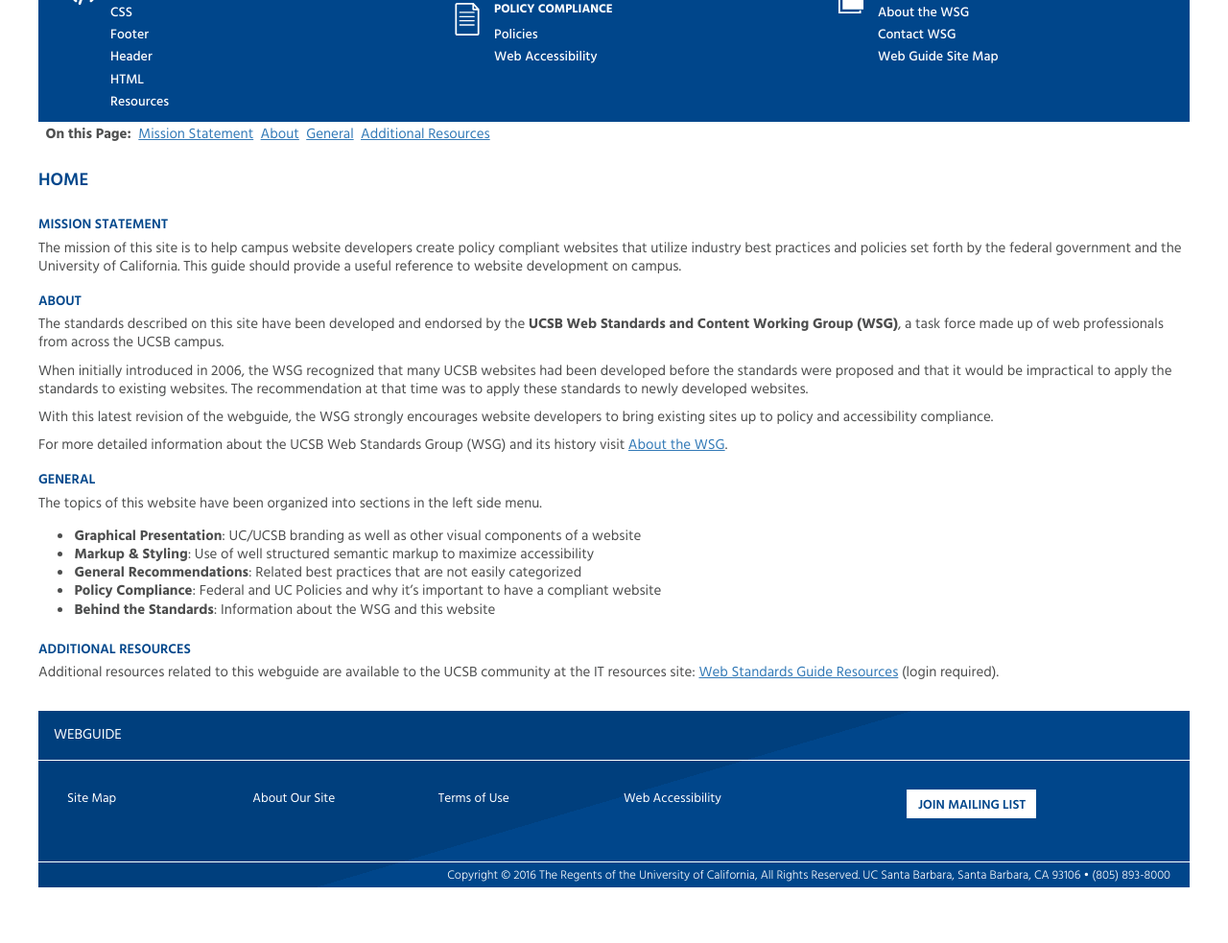
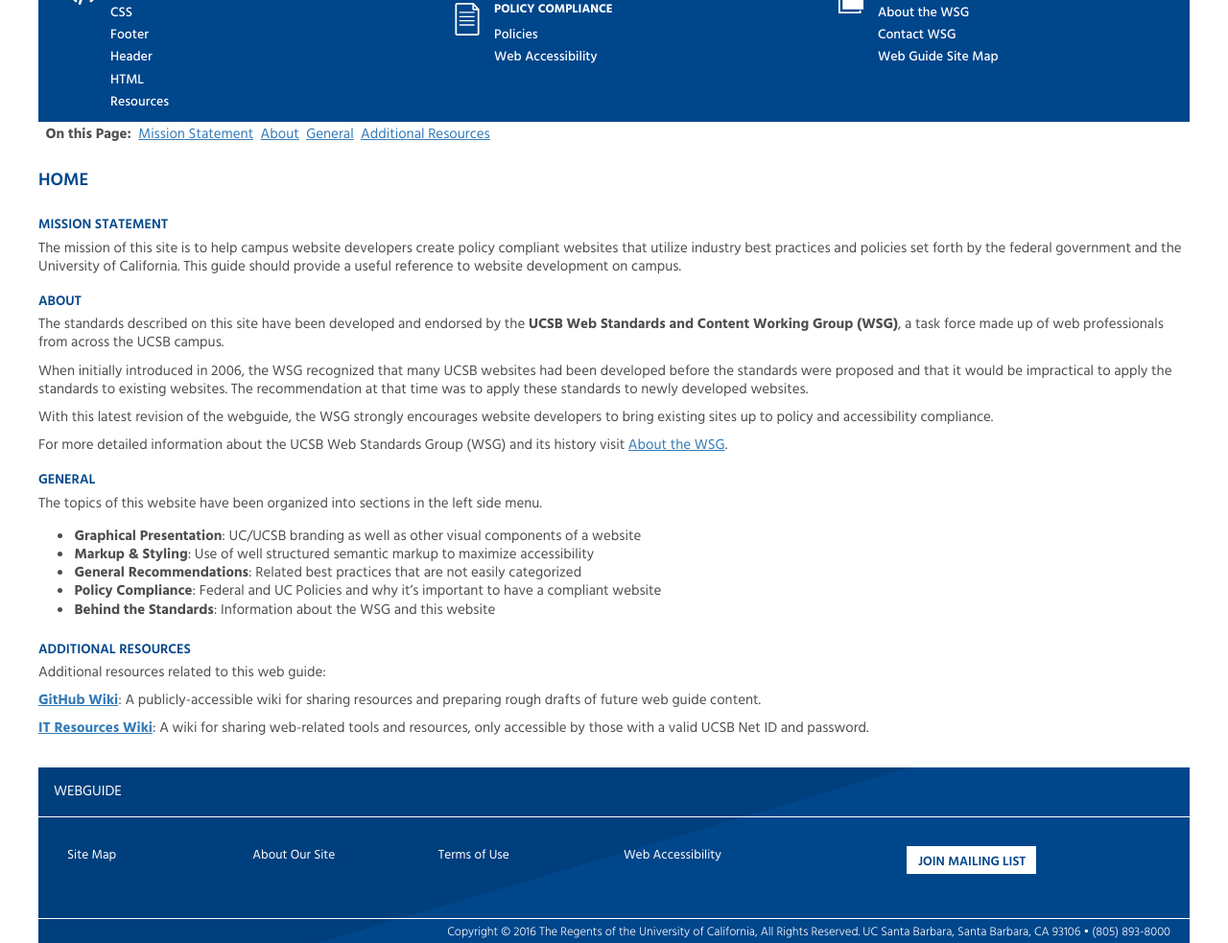
Before and after one commit to ucsb/webguide, a Jekyll site: the page built from index.md, in a window 1280 px wide and 1328 px high, cut to the strip 345-1328 px from the top of the window. Shown: the whole strip at 96% size. Built offline with Jekyll 4.4.1, drawn with Linux system fonts in a browser that asks for light colours.

Commit message:
Added link to GitHub wiki, added explanation of IT resources

```diff
--- a/index.md
+++ b/index.md
@@ -40,7 +40,12 @@ side menu.
 
 ### Additional Resources
 
-Additional resources related to this webguide are available to the UCSB
-community at the IT resources site:
-[Web Standards Guide Resources](https://it.ucsb.edu/resources/web-standards-guide-resources)
-(login required).
+Additional resources related to this web guide:
+
+**[GitHub Wiki](https://github.com/ucsb-wsg/ucsb-wsg.github.io/wiki)**:
+A publicly-accessible wiki for sharing resources and preparing rough drafts of
+future web guide content.
+
+**[IT Resources Wiki](https://it.ucsb.edu/resources/website-tools)**:
+A wiki for sharing web-related tools and resources, only accessible by those
+with a valid UCSB Net ID and password.
```
